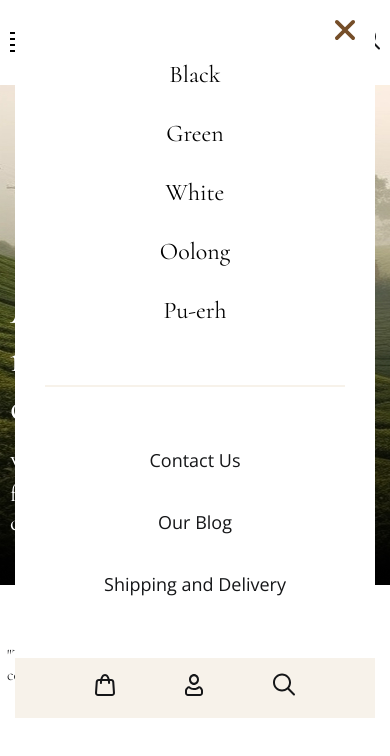
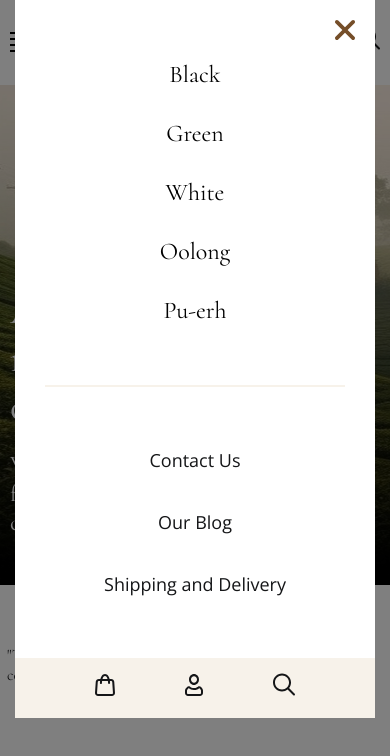
Before and after one commit to DeeBeeUA/tea, a plain HTML site: page index.html in a window 390 px wide. Both pictures are taken after a click on the button 30 px from the left and 42 px from the top of the page. Drawn offline with nearby package versions, Linux system fonts and the light colour scheme.

Commit message:
finished_part_one

```diff
--- a/css/style.css
+++ b/css/style.css
@@ -59,6 +59,23 @@ body {
     height: 20px;
     flex-direction: column;
     justify-content: space-between;
+    position: relative;
+    z-index: 2;
+}
+
+.menu--close {
+    display: none;
+    position: absolute;
+    left: 0;
+    right: 0;
+    top: 0;
+    bottom: 0;
+    background-color: rgba(0, 0, 0, 0.5);
+    z-index: 1;
+}
+
+.menu--close.menu--open {
+    display: block;
 }
 
 .mobile-nav,
@@ -79,6 +96,8 @@ body {
     font-weight: 400;
     font-size: 18px;
     margin-left: 85px;
+    position: relative;
+    z-index: 3;
 }
 
 .user-actions {
@@ -172,6 +191,7 @@ body {
         display: block;
         text-align: center;
         padding-top: 60px;
+        transition: transform .7s ease ;
     }
     .menu__list.menu__list--open {
         transform: translateY(0%);
--- a/index.html
+++ b/index.html
@@ -14,7 +14,7 @@
 </head>
 
 <body>
-
+  <div class="menu--close"></div>
   <header class="header">
     <div class="container">
       <div class="header__inner">
--- a/js/main.js
+++ b/js/main.js
@@ -1,11 +1,14 @@
 const menuBtn = document.querySelector('.menu__btn')
 const menuClose = document.querySelector('.menu__close')
 const menuList = document.querySelector('.menu__list')
+const menuShadow = document.querySelector('.menu--close')
 
 menuBtn.addEventListener('click', ()=>{
-    menuList.classList.add('menu__list--open')
+    menuList.classList.toggle('menu__list--open')
+    menuShadow.classList.toggle('menu--open')
 });
 
 menuClose.addEventListener('click', ()=>{
     menuList.classList.remove('menu__list--open')
+    menuShadow.classList.remove('menu--open')
 });
```
